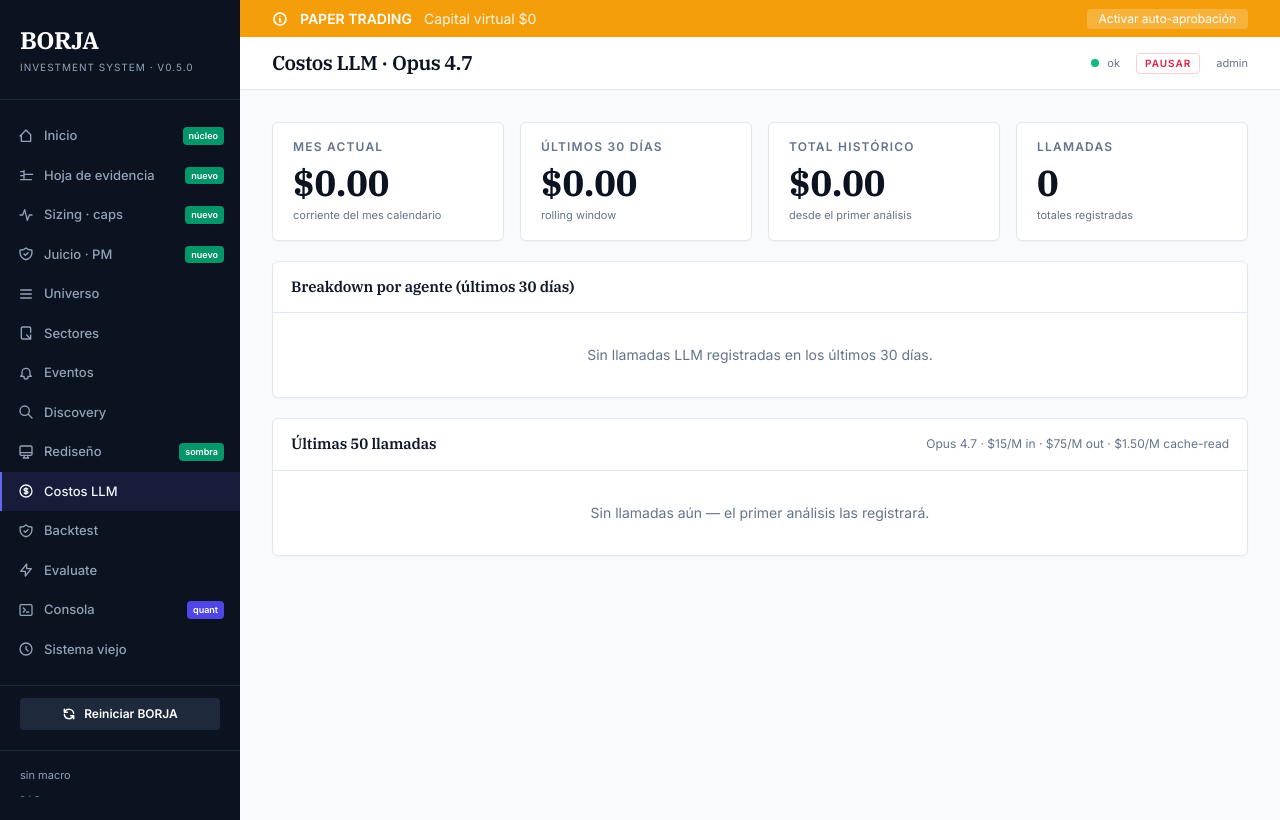
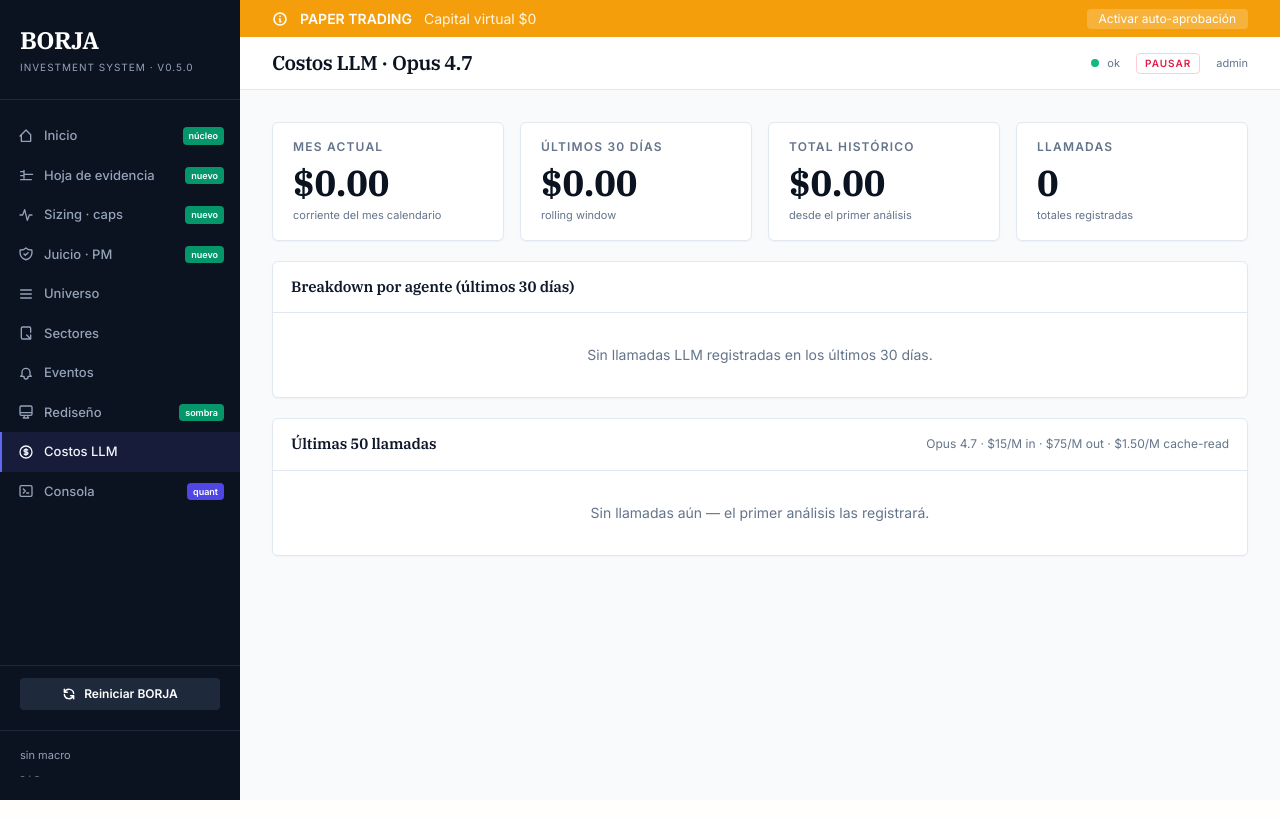
Before and after one commit to borjadeli/Borja, a FastAPI app: page /costos in a window 1280 px wide. Run offline with FastAPI, Linux system fonts and the light colour scheme; data comes from the database, SQL or seed files in the repository; data that the repository does not hold is empty; some libraries are stand-ins or nearby versions.

Commit message:
chore(destete): saca del sidebar los links a rutas borradas
Remueve del sidebar (base.html) los links a /legacy, /discovery, /backtest, /evaluate
(rutas eliminadas en B3/B4). Sidebar rendea OK, boot OK.

Co-Authored-By: Claude Opus 4.8 <noreply@anthropic.com>
Claude-Session: https://claude.ai/code/session_01S9BNRCAoEa2Xdd2Wom9i7q

```diff
--- a/frontend/templates/base.html
+++ b/frontend/templates/base.html
@@ -78,10 +78,6 @@
           <span class="ml-auto text-[10px] font-semibold bg-accent text-white rounded-full px-2 py-0.5">{{ eventos_pendientes }}</span>
         {% endif %}
       </a>
-      <a href="/discovery" class="sidebar-link {% if active == 'discovery' %}active{% endif %}">
-        <svg class="w-4 h-4" fill="none" viewBox="0 0 24 24" stroke="currentColor" stroke-width="2"><path stroke-linecap="round" stroke-linejoin="round" d="M21 21l-6-6m2-5a7 7 0 11-14 0 7 7 0 0114 0z"/></svg>
-        Discovery
-      </a>
       <a href="/rediseno" class="sidebar-link {% if active == 'rediseno' %}active{% endif %}">
         <svg class="w-4 h-4" fill="none" viewBox="0 0 24 24" stroke="currentColor" stroke-width="2"><path stroke-linecap="round" stroke-linejoin="round" d="M9.75 17L9 20l-1 1h8l-1-1-.75-3M3 13h18M5 17h14a2 2 0 002-2V5a2 2 0 00-2-2H5a2 2 0 00-2 2v10a2 2 0 002 2z"/></svg>
         Rediseño
@@ -91,22 +87,10 @@
         <svg class="w-4 h-4" fill="none" viewBox="0 0 24 24" stroke="currentColor" stroke-width="2"><path stroke-linecap="round" stroke-linejoin="round" d="M12 8c-1.657 0-3 .895-3 2s1.343 2 3 2 3 .895 3 2-1.343 2-3 2m0-8c1.11 0 2.08.402 2.599 1M12 8V7m0 1v8m0 0v1m0-1c-1.11 0-2.08-.402-2.599-1M21 12a9 9 0 11-18 0 9 9 0 0118 0z"/></svg>
         Costos LLM
       </a>
-      <a href="/backtest" class="sidebar-link {% if active == 'backtest' %}active{% endif %}">
-        <svg class="w-4 h-4" fill="none" viewBox="0 0 24 24" stroke="currentColor" stroke-width="2"><path stroke-linecap="round" stroke-linejoin="round" d="M9 12l2 2 4-4m5.618-4.016A11.955 11.955 0 0112 2.944a11.955 11.955 0 01-8.618 3.04A12.02 12.02 0 003 9c0 5.591 3.824 10.29 9 11.622 5.176-1.332 9-6.03 9-11.622 0-1.042-.133-2.052-.382-3.016z"/></svg>
-        Backtest
-      </a>
-      <a href="/evaluate" class="sidebar-link {% if active == 'evaluate' %}active{% endif %}">
-        <svg class="w-4 h-4" fill="none" viewBox="0 0 24 24" stroke="currentColor" stroke-width="2"><path stroke-linecap="round" stroke-linejoin="round" d="M13 10V3L4 14h7v7l9-11h-7z"/></svg>
-        Evaluate
-      </a>
       <a href="/consola" class="sidebar-link {% if active == 'consola' %}active{% endif %}">
         <svg class="w-4 h-4" fill="none" viewBox="0 0 24 24" stroke="currentColor" stroke-width="2"><path stroke-linecap="round" stroke-linejoin="round" d="M8 9l3 3-3 3m5 0h3M5 20h14a2 2 0 002-2V6a2 2 0 00-2-2H5a2 2 0 00-2 2v12a2 2 0 002 2z"/></svg>
         Consola
         <span class="ml-auto text-[9px] font-semibold bg-indigo-600 text-white rounded px-1.5 py-0.5">quant</span>
-      </a>
-      <a href="/legacy" class="sidebar-link {% if active == 'legacy' %}active{% endif %}">
-        <svg class="w-4 h-4" fill="none" viewBox="0 0 24 24" stroke="currentColor" stroke-width="2"><path stroke-linecap="round" stroke-linejoin="round" d="M12 8v4l3 3m6-3a9 9 0 11-18 0 9 9 0 0118 0z"/></svg>
-        Sistema viejo
       </a>
     </nav>
 
```
